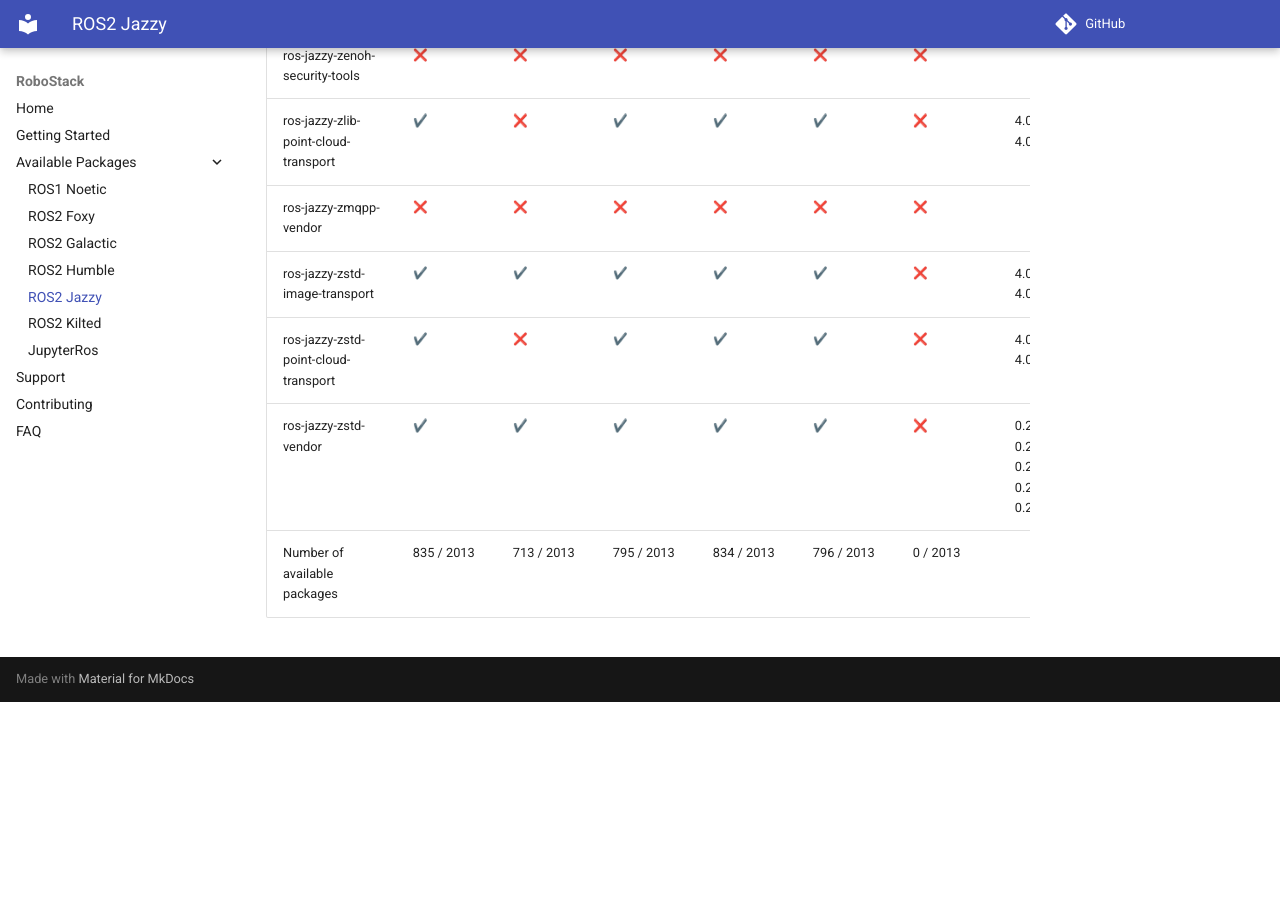
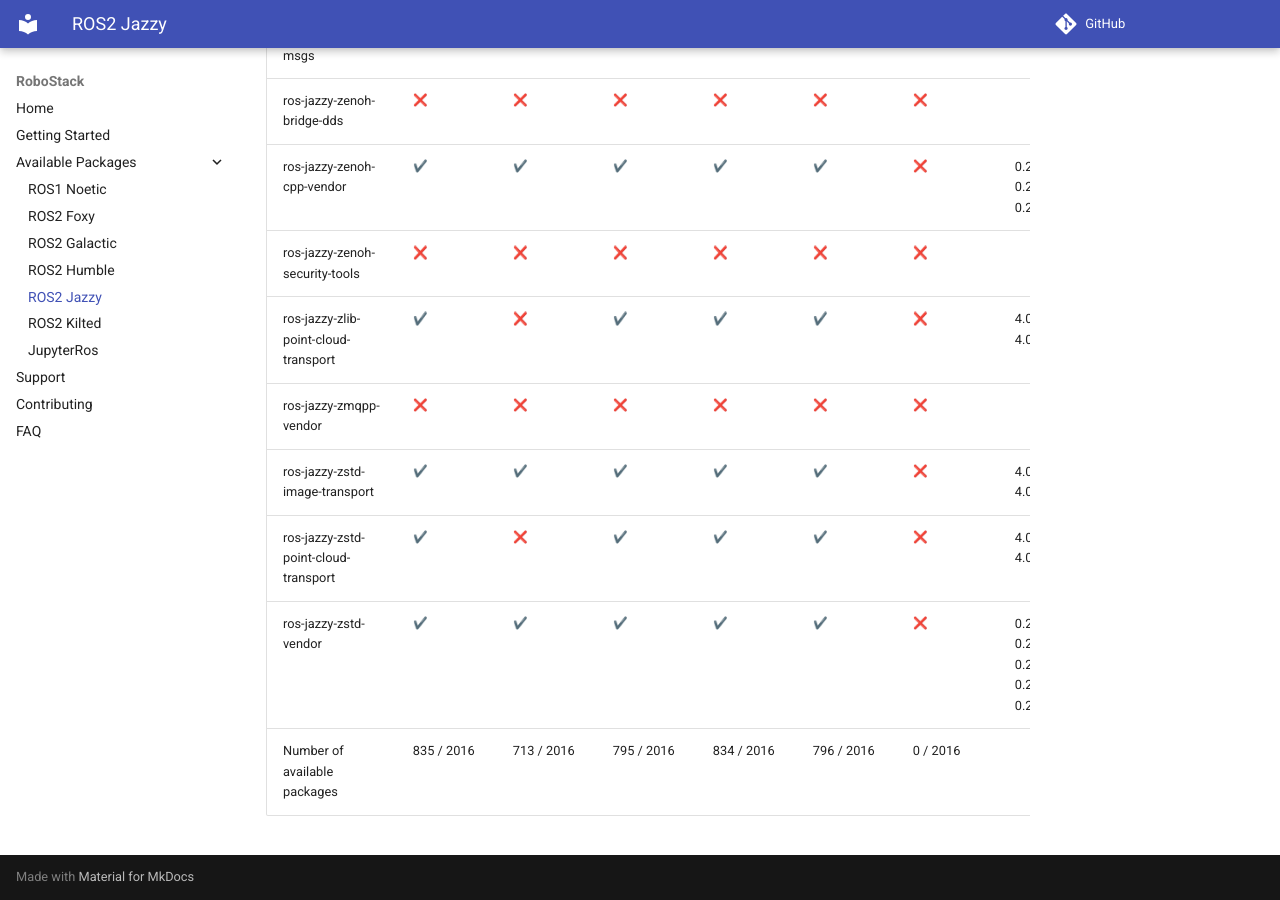
Before and after one commit to RoboStack/robostack.github.io, an MkDocs documentation site: the page built from docs/jazzy.md, in a window 1280 px wide and 900 px high, scrolled down 166056 px. Built offline with MkDocs 1.6.1 and Material for MkDocs 9.7.7, drawn with Linux system fonts in a browser that asks for light colours; emoji names are drawn with the system emoji font; comment, search, counter and statistics services are not loaded; before the commit the page ends 166758 px from its top, so only the background shows below that; some of the changed text lies outside the part shown.

Commit message:
Update tables

```diff
--- a/docs/jazzy.md
+++ b/docs/jazzy.md
@@ -2013,4 +2016,4 @@
 | ros-jazzy-zstd-image-transport | :heavy_check_mark: { data-sort='1' } | :heavy_check_mark: { data-sort='1' } | :heavy_check_mark: { data-sort='1' } | :heavy_check_mark: { data-sort='1' } | :heavy_check_mark: { data-sort='1' } | :x: { data-sort='0' } | 4.0.3, 4.0.4, 4.0.5, 4.0.6  |
 | ros-jazzy-zstd-point-cloud-transport | :heavy_check_mark: { data-sort='1' } | :x: { data-sort='0' } | :heavy_check_mark: { data-sort='1' } | :heavy_check_mark: { data-sort='1' } | :heavy_check_mark: { data-sort='1' } | :x: { data-sort='0' } | 4.0.1, 4.0.2, 4.0.3  |
 | ros-jazzy-zstd-vendor | :heavy_check_mark: { data-sort='1' } | :heavy_check_mark: { data-sort='1' } | :heavy_check_mark: { data-sort='1' } | :heavy_check_mark: { data-sort='1' } | :heavy_check_mark: { data-sort='1' } | :x: { data-sort='0' } | 0.26.3, 0.26.6, 0.26.7, 0.26.8, 0.26.9  |
-| Number of available packages |  835 / 2013 | 713 / 2013 | 795 / 2013 | 834 / 2013 | 796 / 2013 | 0 / 2013 |
+| Number of available packages |  835 / 2016 | 713 / 2016 | 795 / 2016 | 834 / 2016 | 796 / 2016 | 0 / 2016 |
```
Also changed, not shown: other parts of docs/jazzy.md (+3 -0 lines).
